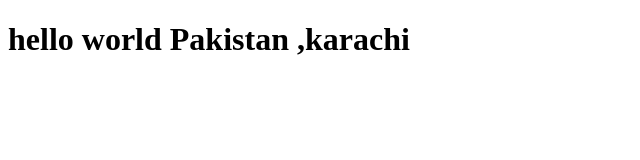
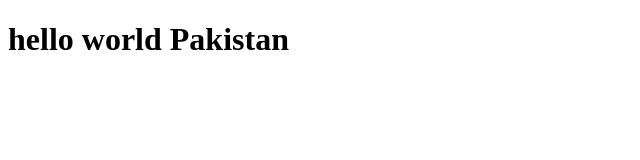
Before and after one commit to Sagarsamrangwani/sagar, a plain HTML site: page index.html in a window 1280 px wide. Shown: the whole page, without its empty margins (0-640 px from the left). Drawn offline with Linux system fonts and the light colour scheme.

Commit message:
Update index.html

```diff
--- a/index.html
+++ b/index.html
@@ -6,6 +6,6 @@
     <title>Document</title>
 </head>
 <body>
-    <h1>hello world Pakistan ,karachi</h1>
+    <h1>hello world Pakistan</h1>
 </body>
 </html>
```
